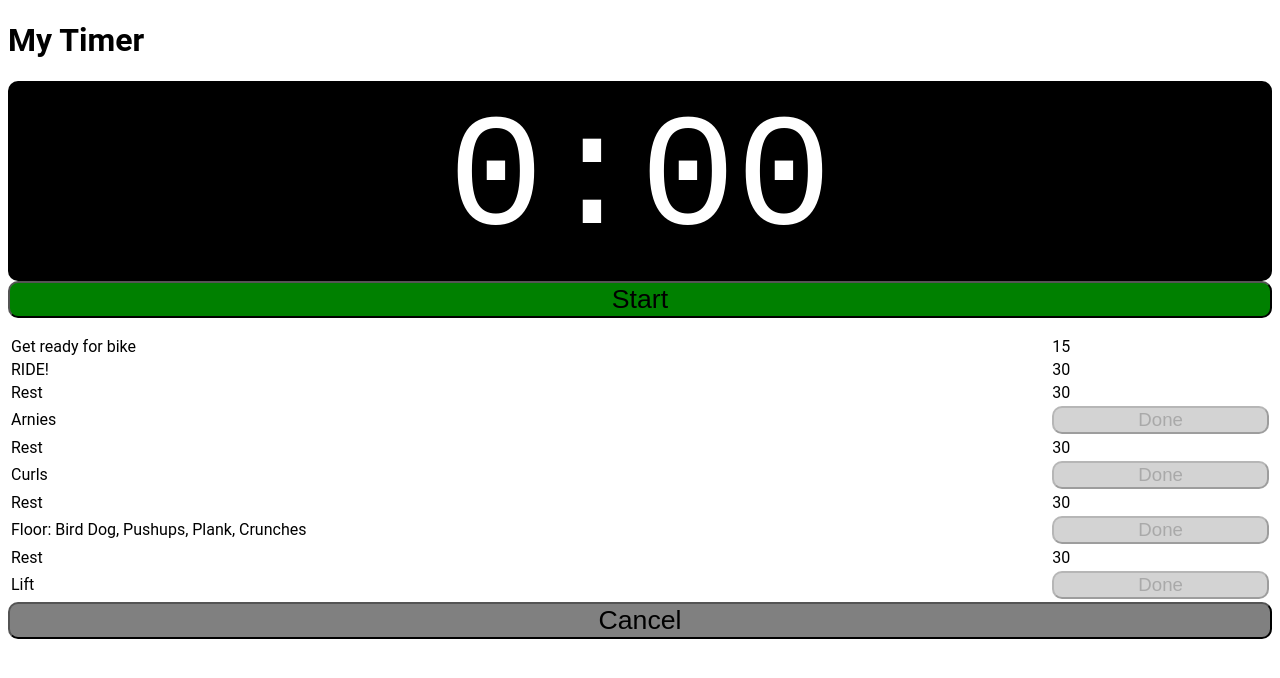
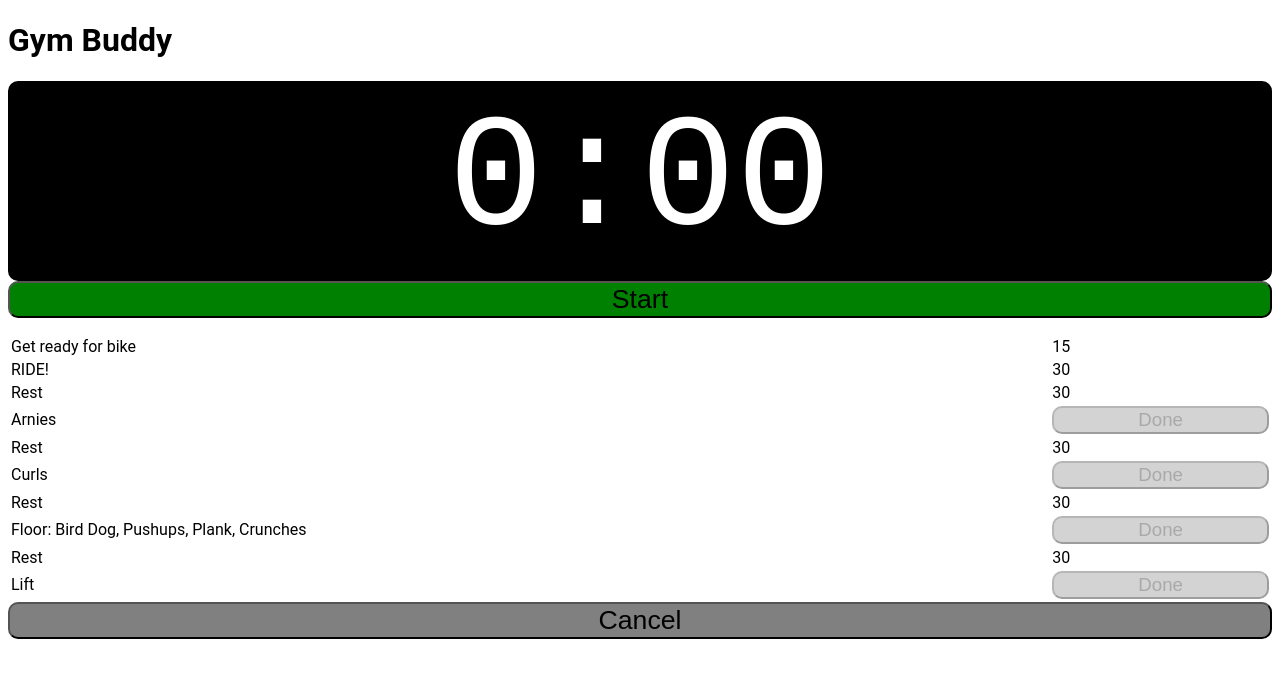
Before and after one commit to simonja7/simonja7.github.io, a plain HTML site: page gym_buddy/index.html in a window 1280 px wide. Drawn offline with Linux system fonts and the light colour scheme.

Commit message:
fixed title

```diff
--- a/gym_buddy/index.html
+++ b/gym_buddy/index.html
@@ -9,7 +9,7 @@
 </head>
 
 <body>
-  <h1>My Timer</h1>
+  <h1>Gym Buddy</h1>
   <div id="timer" class="timer_window">0:00</div>
   <button class="start_button" onclick="start_button_click()">Start</button>
   <p></p>
```
Also changed, not shown: 1 other file.
